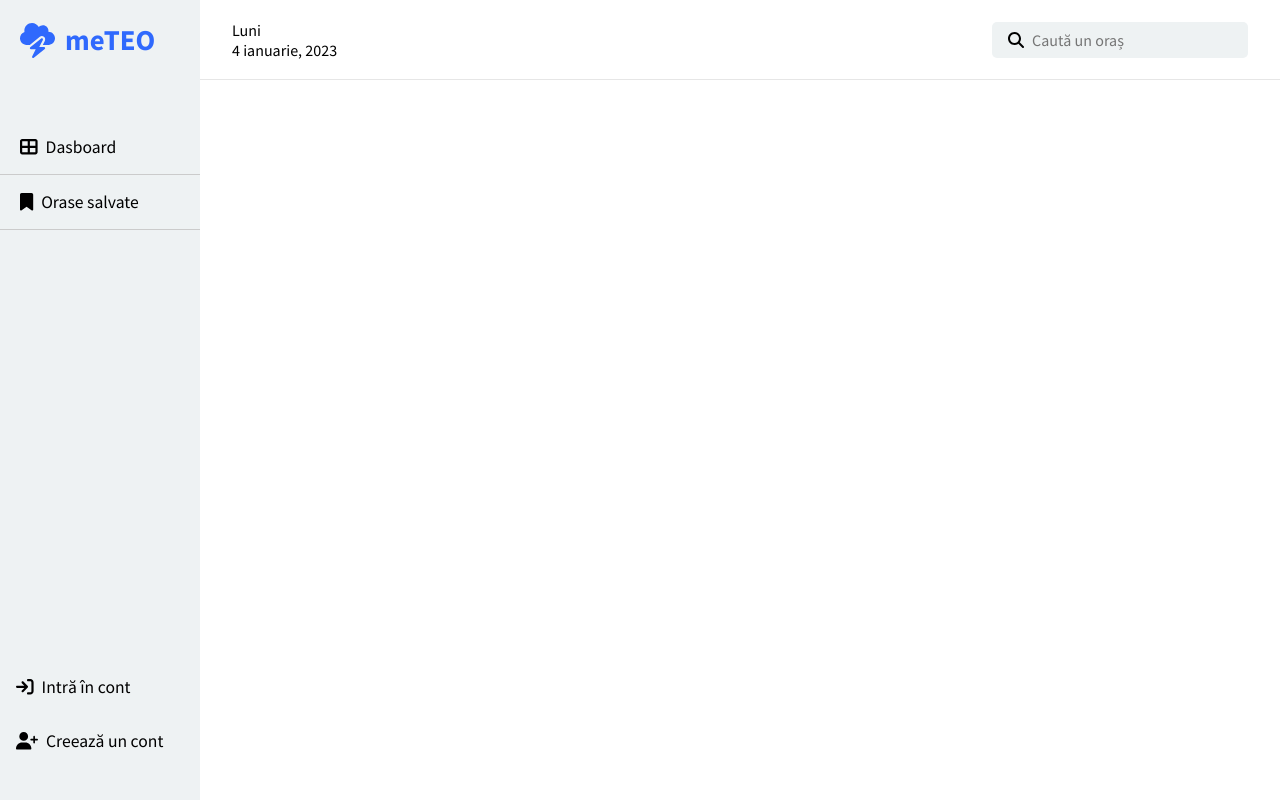
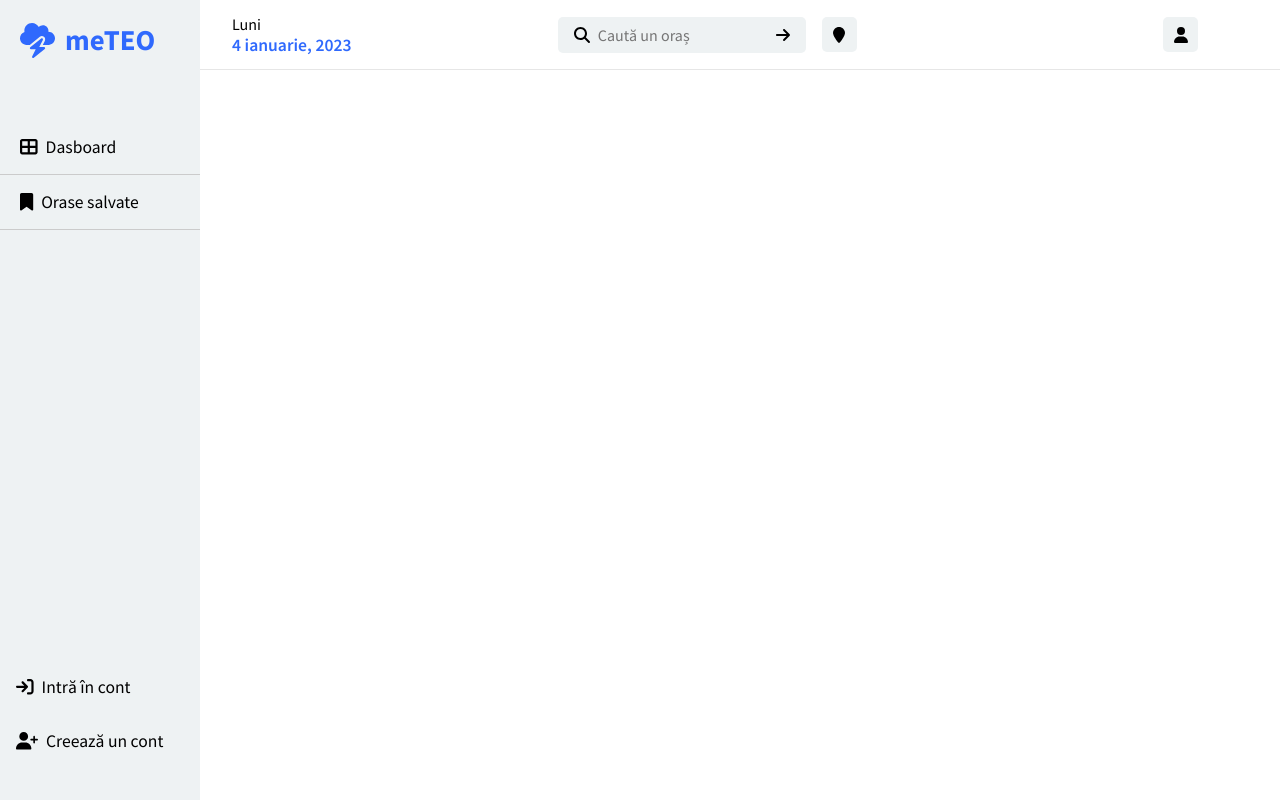
Before and after one commit to lucacieduard/weather-app, a React (Vite) app: page / in a window 1280 px wide. Built offline with nearby package versions, Linux system fonts and the light colour scheme.

Commit message:
update navbar

```diff
--- a/src/components/navbar/NavBar.jsx
+++ b/src/components/navbar/NavBar.jsx
@@ -1,16 +1,57 @@
 import classes from "./navBar.module.css";
 import { FontAwesomeIcon } from "@fortawesome/react-fontawesome";
-import { faMagnifyingGlass } from "@fortawesome/free-solid-svg-icons";
+import {
+	faMagnifyingGlass,
+	faArrowRight,
+	faUser,
+	faLocationPin,
+} from "@fortawesome/free-solid-svg-icons";
+import { useState } from "react";
 
 const NavBar = () => {
+	const [showlocationMessage, setShowLocationMessage] = useState(false);
+	const [showProfileMenu, setShowProfileMenu] = useState(false);
+
 	return (
 		<div className={classes.navBar}>
 			<div className={classes.date}>
-				Luni<span>4 ianuarie, 2023</span>
+				Luni<span className={classes.date_color}>4 ianuarie, 2023</span>
 			</div>
-			<div className={classes.search}>
-				<FontAwesomeIcon icon={faMagnifyingGlass} />
-				<input type="text" placeholder="Caută un oraș" />
+			<div className={classes.navbar_right}>
+				<div className={classes.search}>
+					<FontAwesomeIcon icon={faMagnifyingGlass} />
+					<input type="text" placeholder="Caută un oraș" />
+					<FontAwesomeIcon icon={faArrowRight} className={classes.enter_icon} />
+				</div>
+				<div
+					className={classes.icon_navbar}
+					onMouseEnter={() => setShowLocationMessage(true)}
+					onMouseLeave={() => setShowLocationMessage(false)}
+				>
+					<FontAwesomeIcon icon={faLocationPin} />
+					{showlocationMessage && (
+						<p className={classes.use_location_message}>
+							Folosește locația actuală
+						</p>
+					)}
+				</div>
+			</div>
+			<div
+				className={classes.icon_navbar}
+				onMouseEnter={() => setShowProfileMenu(true)}
+				onMouseLeave={() => {
+					setTimeout(() => {
+						setShowProfileMenu(false);
+					}, 500);
+				}}
+			>
+				<FontAwesomeIcon icon={faUser} />
+				{showProfileMenu && (
+					<ul className={classes.profile_list}>
+						<h4 className={classes.profile_name}>Eduard</h4>
+						<li className={classes.option}>Deconectare</li>
+					</ul>
+				)}
 			</div>
 		</div>
 	);
--- a/src/components/navbar/navBar.module.css
+++ b/src/components/navbar/navBar.module.css
@@ -1,7 +1,7 @@
 .navBar {
 	flex: 6;
 	background-color: #ffffff;
-	height: 80px;
+	height: 70px;
 	display: flex;
 	justify-content: space-between;
 	align-items: center;
@@ -12,6 +12,12 @@
 .date {
 	display: flex;
 	flex-direction: column;
+}
+
+.date_color {
+	color: #2f69fd;
+	font-weight: 600;
+	font-size: 1.1rem;
 }
 
 .search {
@@ -26,10 +32,65 @@
 .search input {
 	border: none;
 	background-color: transparent;
-	width: 200px;
+	width: 170px;
 	font-size: 1rem;
 }
 
 .search input:focus {
 	outline: none;
 }
+
+.enter_icon:hover {
+	cursor: pointer;
+}
+
+.navbar_right {
+	display: flex;
+	align-items: center;
+	gap: 1rem;
+	margin-right: 50px;
+}
+
+.icon_navbar {
+	position: relative;
+	background-color: #eef2f3;
+	width: 35px;
+	height: 35px;
+	border-radius: 5px;
+	display: flex;
+	justify-content: center;
+	align-items: center;
+}
+
+.icon_navbar:hover {
+	cursor: pointer;
+}
+
+.use_location_message {
+	position: absolute;
+	top: 40px;
+	background-color: white;
+	border: 1px solid #eef2f3;
+	width: fit-content;
+	border-radius: 5px;
+	padding: 0.2rem 1rem;
+}
+
+.profile_list {
+	position: absolute;
+	top: 40px;
+	width: 150px;
+	background-color: white;
+	border: 1px solid #eef2f3;
+}
+
+.icon_navbar {
+	margin-right: 50px;
+}
+
+.profile_name {
+	padding: 0.5rem 1rem;
+}
+.option {
+	padding: 0.5rem 1rem;
+}
```
